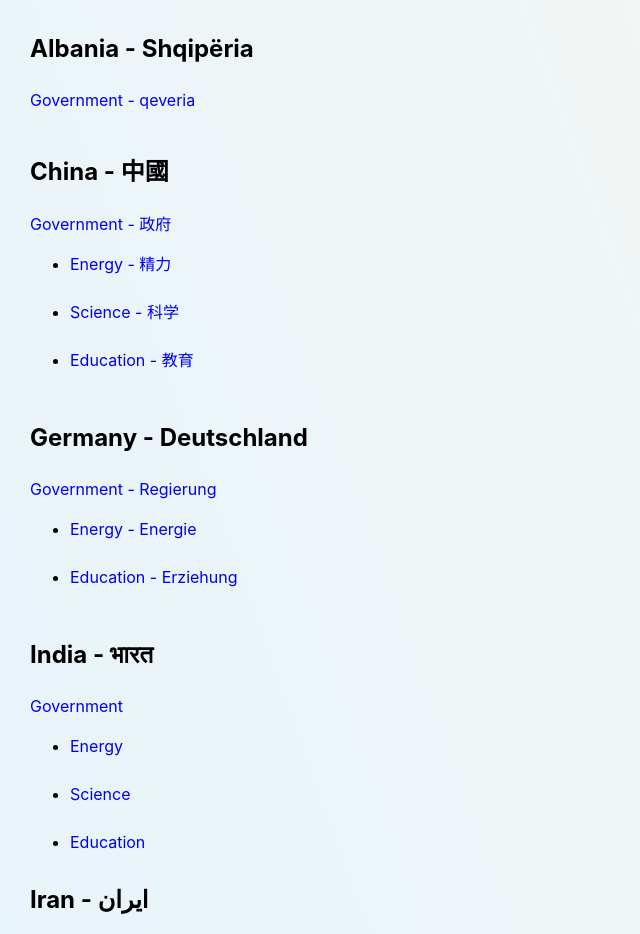
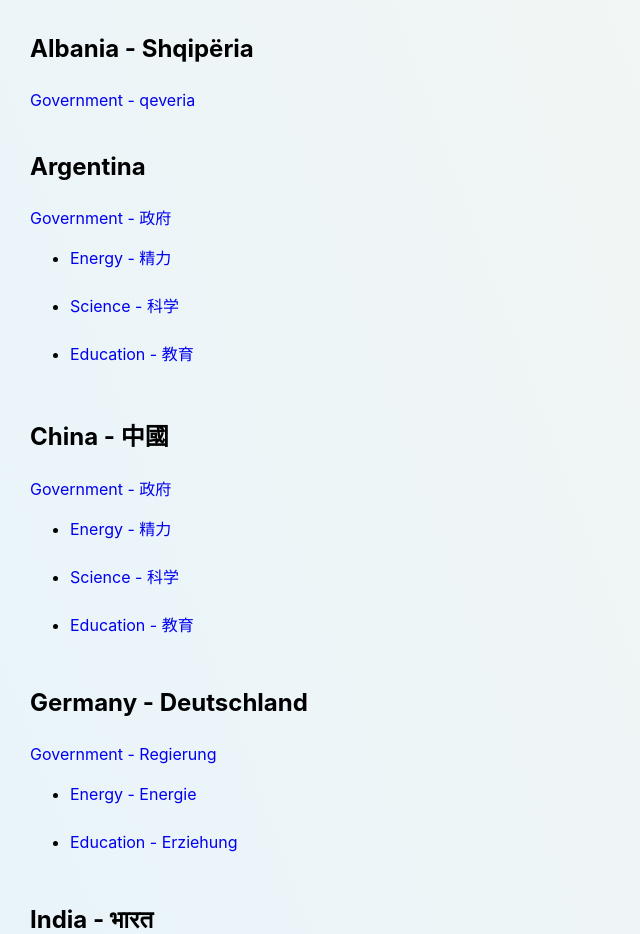
Before and after one commit to JRFink/jrfphyspagesnew, a Next.js app: page /research/gen in a window 1280 px wide. Shown: the part 2042-2976 px from the top of the page, without its empty margins (0-640 px from the left). Built offline with nearby package versions, Linux system fonts and the light colour scheme.

Commit message:
Update index.tsx

```diff
--- a/pages/research/gen/index.tsx
+++ b/pages/research/gen/index.tsx
@@ -172,6 +172,26 @@ const Gen = () => {
                     </p>
                     <br />
                 <h2>
+                    Argentina
+                </h2>
+                    <p>
+                        <Link href="https://www.gov.cn" className={style.noUnder}>Government - 政府</Link>
+                        <ul>
+                            <li>
+                                <Link href="http://www.nea.gov.cn" className={style.noUnder}>Energy - 精力</Link>
+                            </li>
+                            <br></br>
+                            <li>
+                                <Link href="https://en.most.gov.cn" className={style.noUnder}>Science - 科学</Link>
+                            </li>
+                            <br></br>
+                            <li>
+                                <Link href="http://en.moe.gov.cn" className={style.noUnder}>Education - 教育</Link>
+                            </li>
+                        </ul>
+                    </p>
+                <br />
+                <h2>
                     China - 中國
                 </h2>
                     <p>
```
